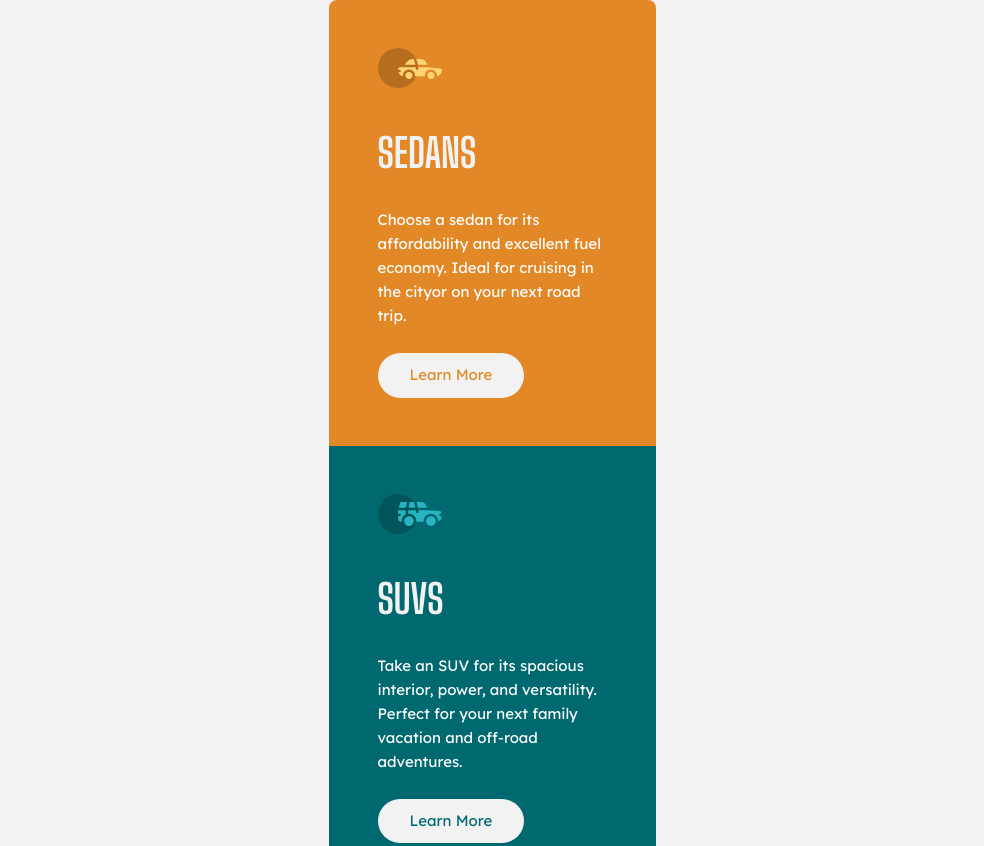
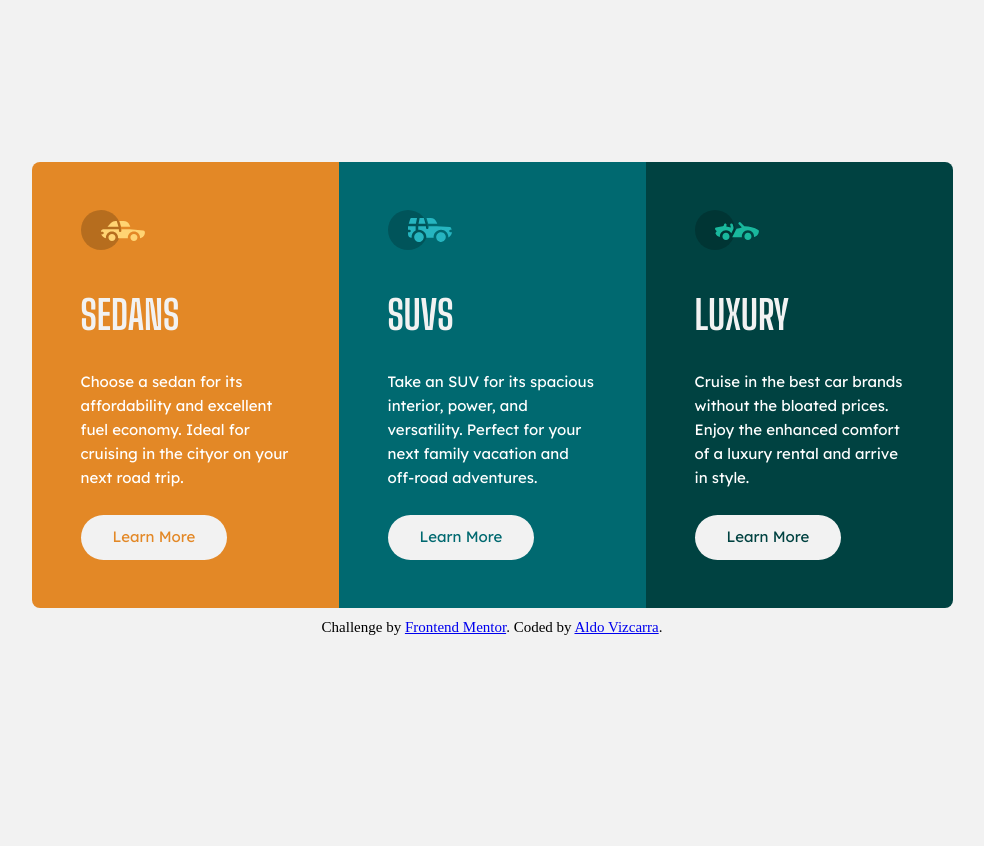
Before and after one commit to aldovizcarra/3-column-preview-card-component, a plain HTML site: page index.html in a window 1280 px wide. Shown: the top 846 px of the page, without its empty margins (148-1132 px from the left). After the commit the page ends 800 px from the top, so only its background shows below. Drawn offline with Linux system fonts and the light colour scheme.

Commit message:
Edit styles

```diff
--- a/css/styles.css
+++ b/css/styles.css
@@ -64,6 +64,7 @@ body {
   display: flex;
   flex-direction: column;
   align-items: center;
+  justify-content: center;
   gap: 8px;
 }
 
@@ -130,6 +131,24 @@ body {
 
 .btn__end {
   color: var(--primary-crl--dark-cyan);
+}
+
+@media (min-width: 916px) {
+  .card {
+    max-width: 307px;
+  }
+
+  .card__container {
+    display: flex;
+  }
+
+  .card__start {
+    border-radius: 8px 0 0 8px;
+  }
+
+  .card__end {
+    border-radius: 0 8px 8px 0;
+  }
 }
 
 /* *,
```
